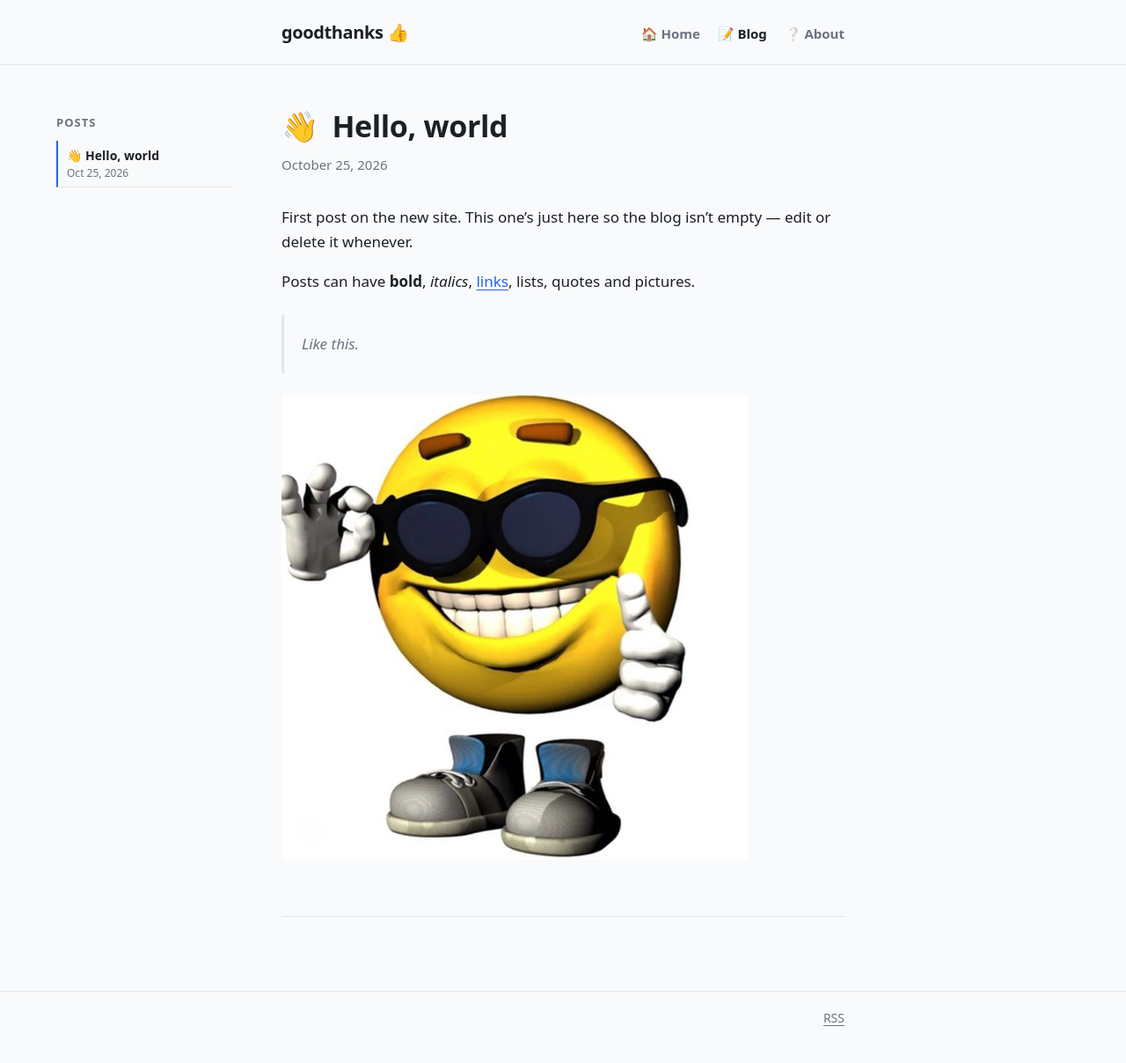
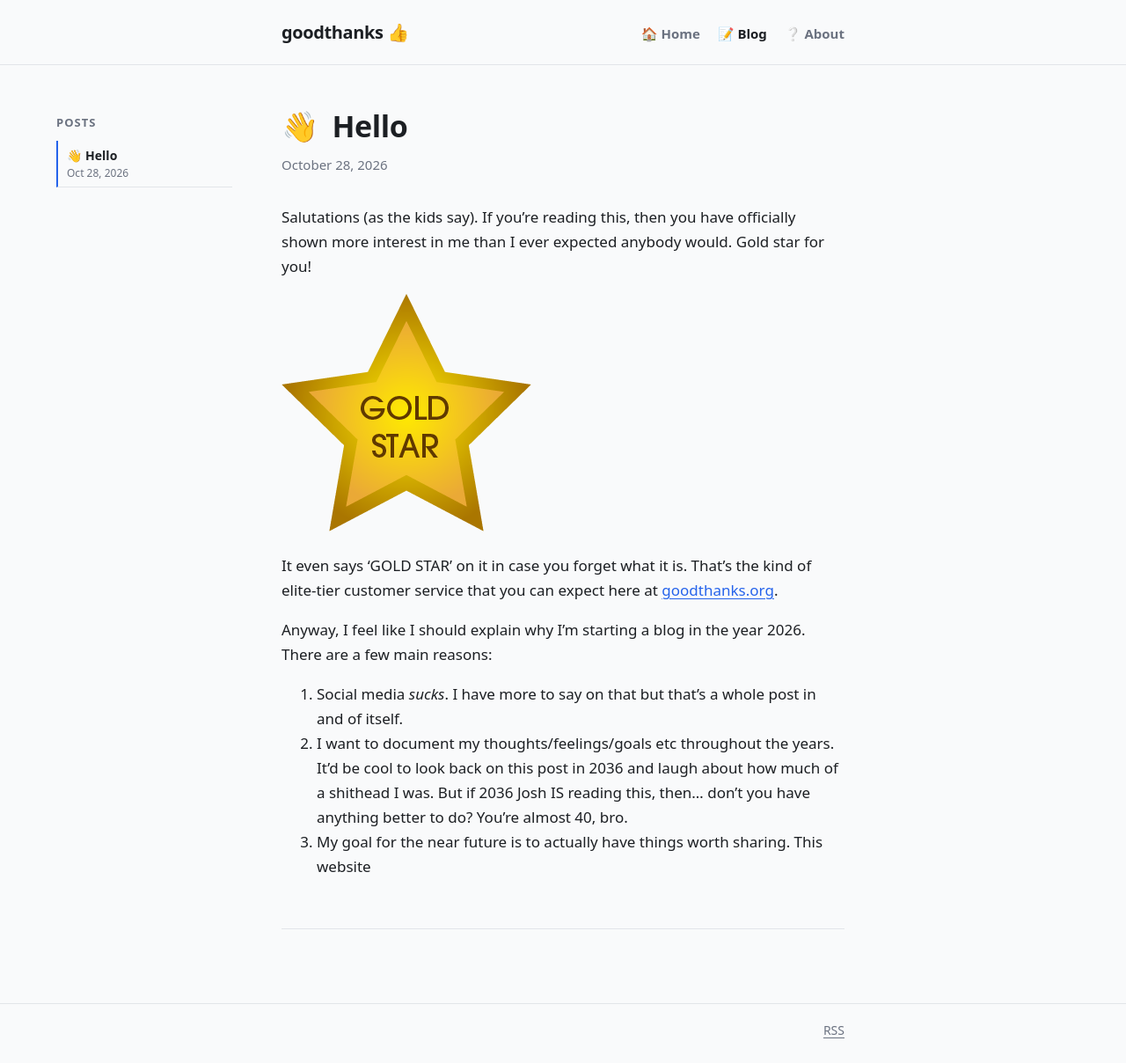
Before and after one commit to goodthanksmate/goodthanks, a Jekyll site: the page built from _posts/2026-10-25-hello-world.md, in a window 1280 px wide. Shown: the whole page at 88% size. Built offline with Jekyll 4.4.1, drawn with Linux system fonts in a browser that asks for light colours.

Commit message:
Update _posts/2026-10-25-hello-world.md (via Pages CMS)

```diff
--- a/_posts/2026-10-25-hello-world.md
+++ b/_posts/2026-10-25-hello-world.md
@@ -1,12 +1,16 @@
 ---
-title: Hello, world
-date: 2026-10-25
+title: Hello
+date: 2026-10-28
 emoji: 👋
 ---
-First post on the new site. This one's just here so the blog isn't empty — edit or delete it whenever.
+Salutations (as the kids say). If you're reading this, then you have officially shown more interest in me than I ever expected anybody would. Gold star for you!
 
-Posts can have **bold**, *italics*, [links](https://goodthanks.org), lists, quotes and pictures.
+![goldstar.png](/assets/images/goldstar.png)
 
-> Like this.
+It even says 'GOLD STAR' on it in case you forget what it is. That's the kind of elite-tier customer service that you can expect here at [goodthanks.org](goodthanks.org).
 
-![](/assets/images/coolguy.png)
+Anyway, I feel like I should explain why I'm starting a blog in the year 2026. There are a few main reasons:
+
+1. Social media *sucks*. I have more to say on that but that's a whole post in and of itself.
+2. I want to document my thoughts/feelings/goals etc throughout the years. It'd be cool to look back on this post in 2036 and laugh about how much of a shithead I was. But if 2036 Josh IS reading this, then... don't you have anything better to do? You're almost 40, bro.
+3. My goal for the near future is to actually have things worth sharing. This website
```
